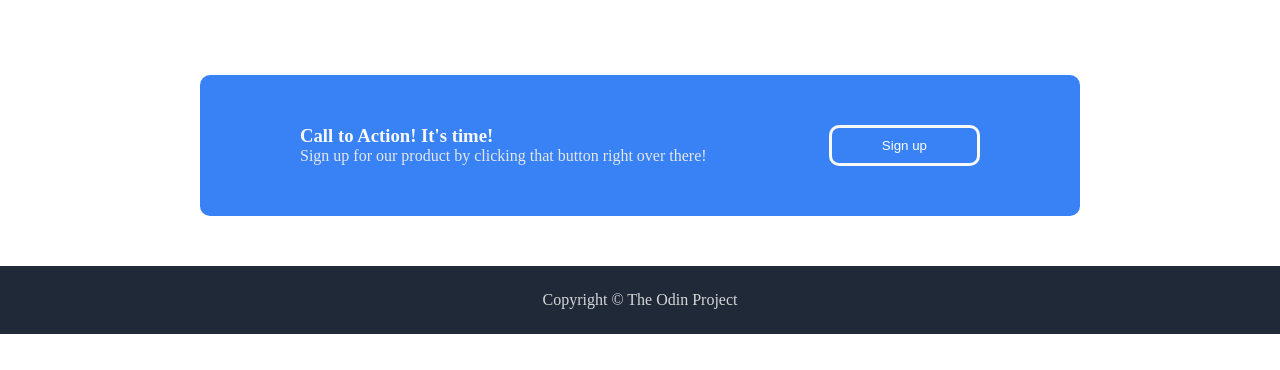
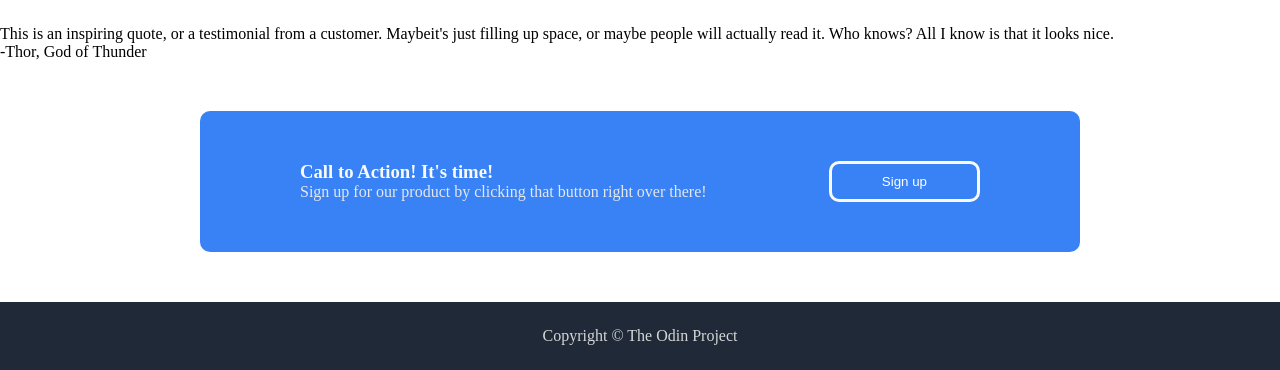
Before and after one commit to MoistButteryBiscuits/landing-page, a plain HTML site: page index.html in a window 1280 px wide. Shown: the part 576-946 px from the top of the page. Before the commit the page ends 910 px from the top, so only its background shows below. Drawn offline with Linux system fonts and the light colour scheme.

Commit message:
Add container for grey section

```diff
--- a/index.html
+++ b/index.html
@@ -44,6 +44,18 @@
         <div class = "information-header">Some random information</div>
     </div>
 
+    <!--grey container-->
+    <div class = "grey-container">
+        <div class = "grey-container-text">
+            <p>This is an inspiring quote, or a testimonial from a customer.
+                Maybeit's just filling up space, or maybe people will actually read it. Who knows? All I know is that it looks nice.
+            </p>
+            <div class = "thors-words">
+                <p>-Thor, God of Thunder</p>
+            </div>
+        </div>
+    </div>
+
     <!--bottom white container-->
     <div class = "bottom-white-container">
         <div class = "blue-cta">
```
